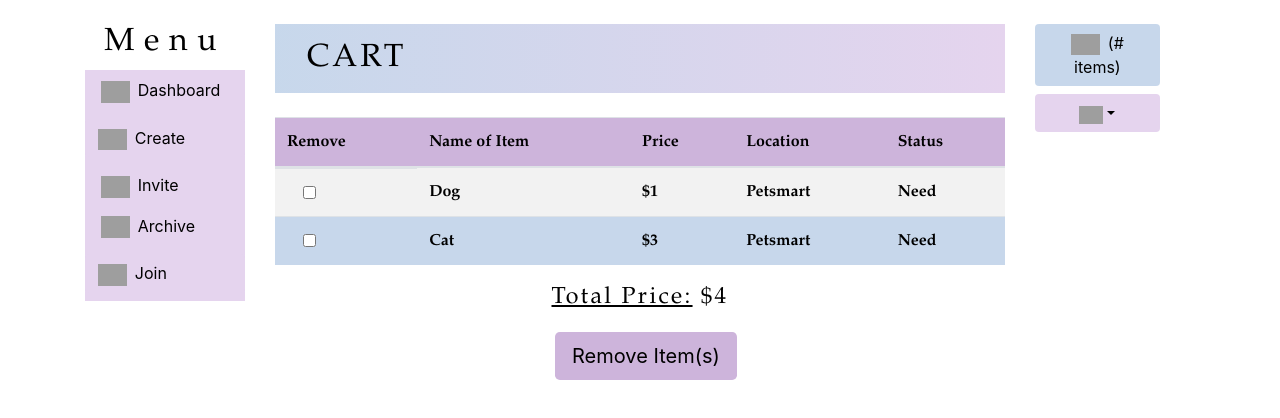
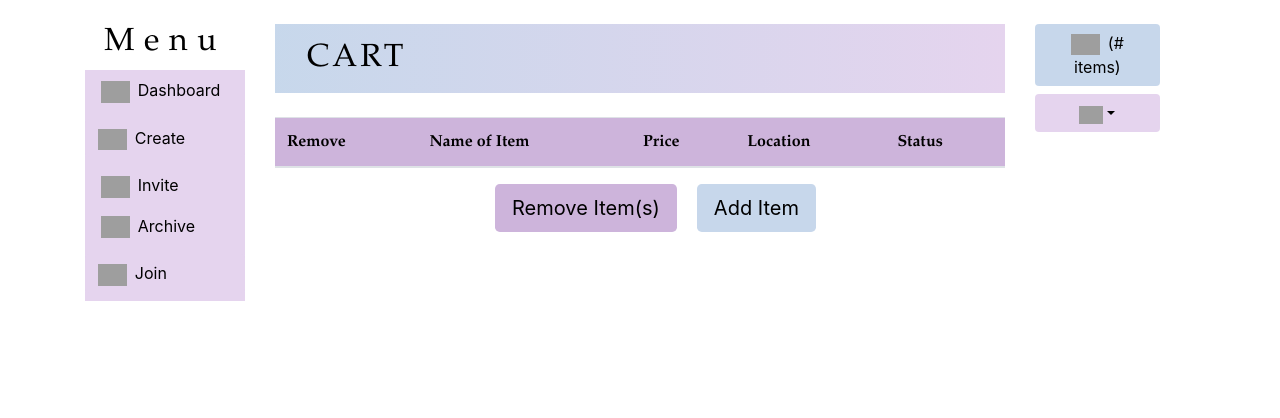
Before and after one commit to BigMX/gui, an Angular app: page /invite/1 in a window 1280 px wide. Both pictures are taken after a click on the button "(# items)". Shown: the top 418 px of the page. Built offline with nearby package versions, Linux system fonts and the light colour scheme; data requests are answered from the project's data file; grey boxes are pictures that could not be loaded.

Commit message:
adding an item to cart works - created a modal for adding an item

```diff
--- a/db.json
+++ b/db.json
@@ -9,6 +9,14 @@
       "password": "12345",
       "notifications": [
         "some notification"
+      ],
+      "cart": [
+        {
+          "name": "Coffee",
+          "price": "$4.99",
+          "location": "Starbucks",
+          "status": "need"
+        }
       ]
     },
     {
--- a/src/app/cart/cart.component.css
+++ b/src/app/cart/cart.component.css
@@ -43,8 +43,9 @@ h2{
   margin: 1em;
 }
 
-#archiveButton, #inviteButton {
-  margin-left: 14em;
+#removeItem {
+  margin-left: 11em;
+  margin-right: 1em;
   text-align: center;
 }
 
--- a/src/app/cart/cart.component.html
+++ b/src/app/cart/cart.component.html
@@ -20,31 +20,67 @@
               <th>Status</th>
             </tr>
           </thead>
-          <tbody>
-            <tr>
+          <tbody *ngIf="cart">
+            <tr *ngFor="let item of cart">
               <th class="form-check"><input type="checkbox" class="form-check-input" id="checkRemove"></th>
-              <th>Dog</th>
-              <th>$1</th>
-              <th>Petsmart</th>
-              <th>Need</th>
-            </tr>
-            <tr>
-              <th class="form-check"><input type="checkbox" class="form-check-input" id="checkRemove"></th>
-              <th>Cat</th>
-              <th>$3</th>
-              <th>Petsmart</th>
-              <th>Need</th>
+              <th>{{item.name}}</th>
+              <th>{{item.price}}</th>
+              <th>{{item.location}}</th>
+              <th>{{item.status}}</th>
             </tr>
           </tbody>
         </table>
       </div>
-      <p id="total"><u>Total Price:</u> $4</p>
-      <button type="button" class="btn btn-lg" style="background-color: #cdb4db;" id="archiveButton">
+      <button type="button" class="btn btn-lg" style="background-color: #cdb4db;" id="removeItem">
         Remove Item(s)
       </button>
+      <button type="button" class="btn btn-lg" data-toggle="modal" data-target="#addModal" style="background-color: #a7c1e0a2;" id="addItem"> Add Item</button>
     </div>
     <div class="col-2">
       <app-sidebuttons></app-sidebuttons>
     </div>
   </div>
+
+  <div class="addModal">
+      <div class="modal fade" id="addModal" tabindex="-1" role="dialog" aria-labelledby="addModal" aria-hidden="true">
+          <div class="modal-dialog" role="document">
+              <div class="modal-content">
+                  <div class="modal-header">
+                      <h5 class="modal-title" id="addModal">Add an item</h5>
+                      <button type="button" class="close" data-dismiss="modal" aria-label="Close"><span aria-hidden="true">&times;</span></button>
+                  </div>
+                  <h6 class="joinMessage">Add an item to your cart!</h6>
+                  <div class="modal-body">
+                      <form>
+                          <div class="form-group">
+                              <label for="name">Item name</label>
+                              <input type="text" class="form-control" id="regCode" aria-describedby="codeHelp" placeholder="Enter name"
+                               [ngModel]="newItem.name"
+                               (ngModelChange)="newItem.name = $event"
+                               name="iname">
+                          </div>
+                          <div class="form-group">
+                              <label for="price">Price</label>
+                              <input type="text" class="form-control" id="regCode" aria-describedby="codeHelp" placeholder="Enter price"
+                              [ngModel]="newItem.price"
+                              (ngModelChange)="newItem.price = $event"
+                              name="iprice">
+                          </div>
+                          <div class="form-group">
+                              <label for="location">Location</label>
+                              <input type="text" class="form-control" id="regCode" aria-describedby="codeHelp" placeholder="Enter location"
+                              [ngModel]="newItem.location"
+                               (ngModelChange)="newItem.location = $event"
+                               name="ilocation">
+                          </div>
+                      </form>
+                  </div>
+                  <div class="modal-footer">
+                      <button type="button" class="btn" style="background-color: #a7c1e0a2;"  data-dismiss="modal" (click)="newItem={}">Cancel</button>
+                      <button type="button" class="btn" style="background-color: #e5d4ee;" data-dismiss="modal" (click)="addItem()">Add</button>
+                  </div>
+              </div>
+          </div>
+      </div>
+  </div>
 </div>
--- a/src/app/cart/cart.component.ts
+++ b/src/app/cart/cart.component.ts
@@ -1,6 +1,14 @@
+import { Item } from './../class/item';
+import { Account } from './../class/account';
 import { Component, OnInit } from '@angular/core';
 import { ActivatedRoute, Router } from '@angular/router';
 import { Registry } from '../class/registry';
+import { Registries } from './../class/registries.service';
+import { User } from '../class/user.service';
+
+class CartParams {
+  id: string;
+}
 
 @Component({
   selector: 'app-cart',
@@ -10,12 +18,38 @@ import { Registry } from '../class/registry';
 export class CartComponent implements OnInit {
 
   registry: Registry[];
+  cart: Item[] = [];
+  newItem: Item;
   newRegistry: Registry;
+  account: Account;
+  id: number;
 
-  constructor() { }
+  constructor(
+    private route: ActivatedRoute,
+    private registries: Registries,
+    private users: User
+  ) { }
 
   ngOnInit() {
     this.newRegistry = new Registry;
-    this.registry = [];
+    this.newItem = new Item;
+    this.route.params.subscribe((params: CartParams) => {
+      if (params.id) {
+        this.id = +params.id;
+        this.users.getById(this.id).subscribe((account) => {
+          this.account = account;
+        });
+      }
+    });
+  }
+
+  addItem() {
+    this.newItem.status = 'need';
+    this.cart.push(this.newItem);
+    this.account.cart = this.cart;
+    this.users.addItemToCart(this.account).subscribe((account) => {
+
+    });
+    this.newItem = {};
   }
 }
--- a/src/app/class/account.ts
+++ b/src/app/class/account.ts
@@ -1,3 +1,4 @@
+import { Item } from './item';
 export class Account {
   firstName?: string;
   lastName?: string;
@@ -6,4 +7,5 @@ export class Account {
   phone?: number;
   id?: number;
   notifications?: string[];
+  cart?: Item[];
 }
--- a/src/app/class/user.service.ts
+++ b/src/app/class/user.service.ts
@@ -44,6 +44,12 @@ export class User {
     .pipe(catchError(this.handleException));
   }
 
+  addItemToCart(user: Account): Observable<Account> {
+    return this.httpClient
+    .put<Account>(`${this.endPoint}/${user.id}`, user, this.httpOptions)
+    .pipe(catchError(this.handleException));
+  }
+
   protected handleException(exception: any) {
     const message = `${exception.status} : ${exception.statusText}\r\n${exception.message}`;
     alert(message);
--- a/src/app/sidebar/sidebar.component.html
+++ b/src/app/sidebar/sidebar.component.html
@@ -79,7 +79,7 @@
                   </div>
                   <div class="modal-footer">
                       <button type="button" class="btn" style="background-color: #a7c1e0a2;" data-dismiss="modal" (click)="newRegistry={}">Cancel</button>
-                      <button type="button" class="btn" style="background-color: #e5d4ee;" data-dismiss="modal" (click)="addRegistry()">Join</button>
+                      <button type="button" class="btn" style="background-color: #e5d4ee;" data-dismiss="modal" (click)="addRegistry()">Create</button>
                   </div>
               </div>
           </div>
```
